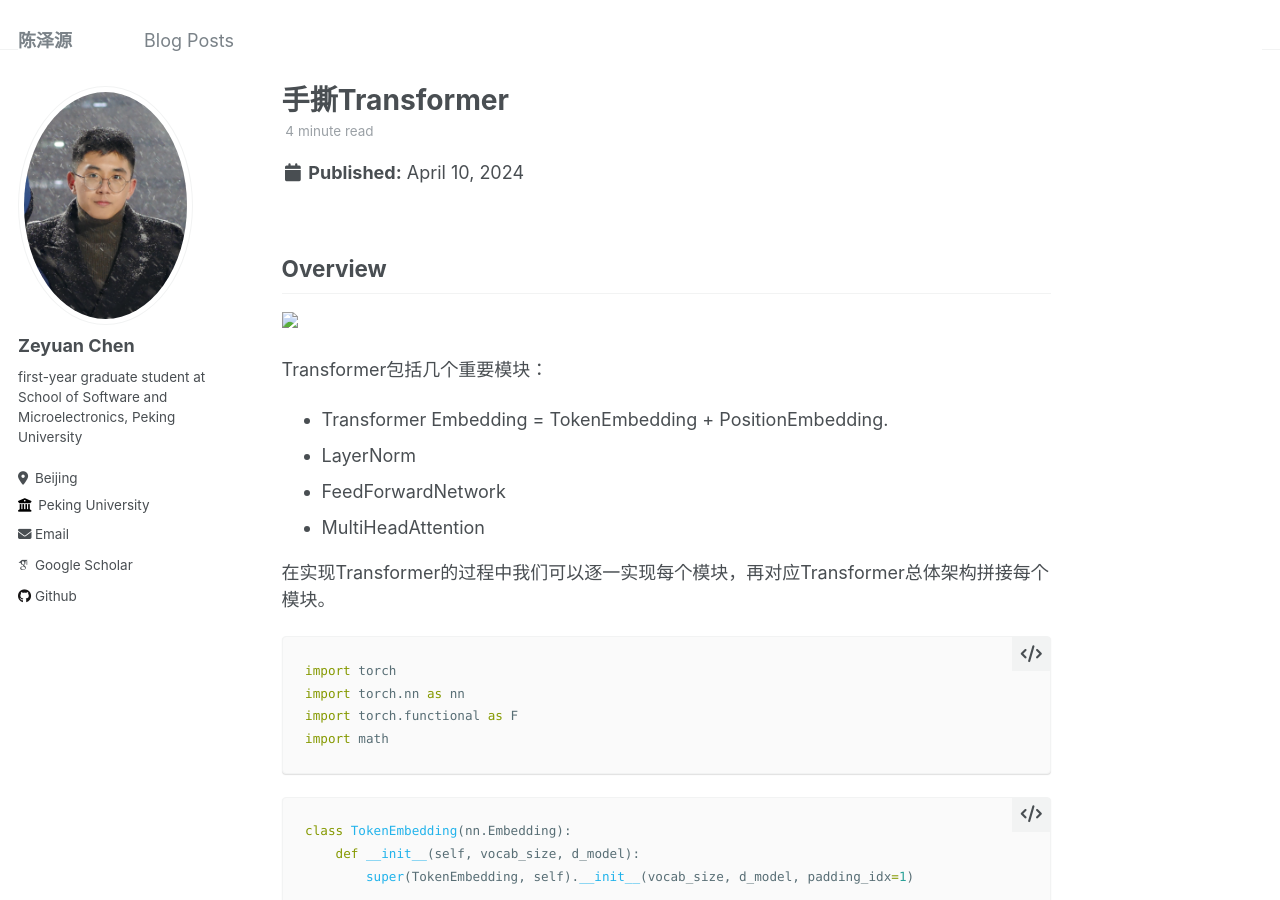
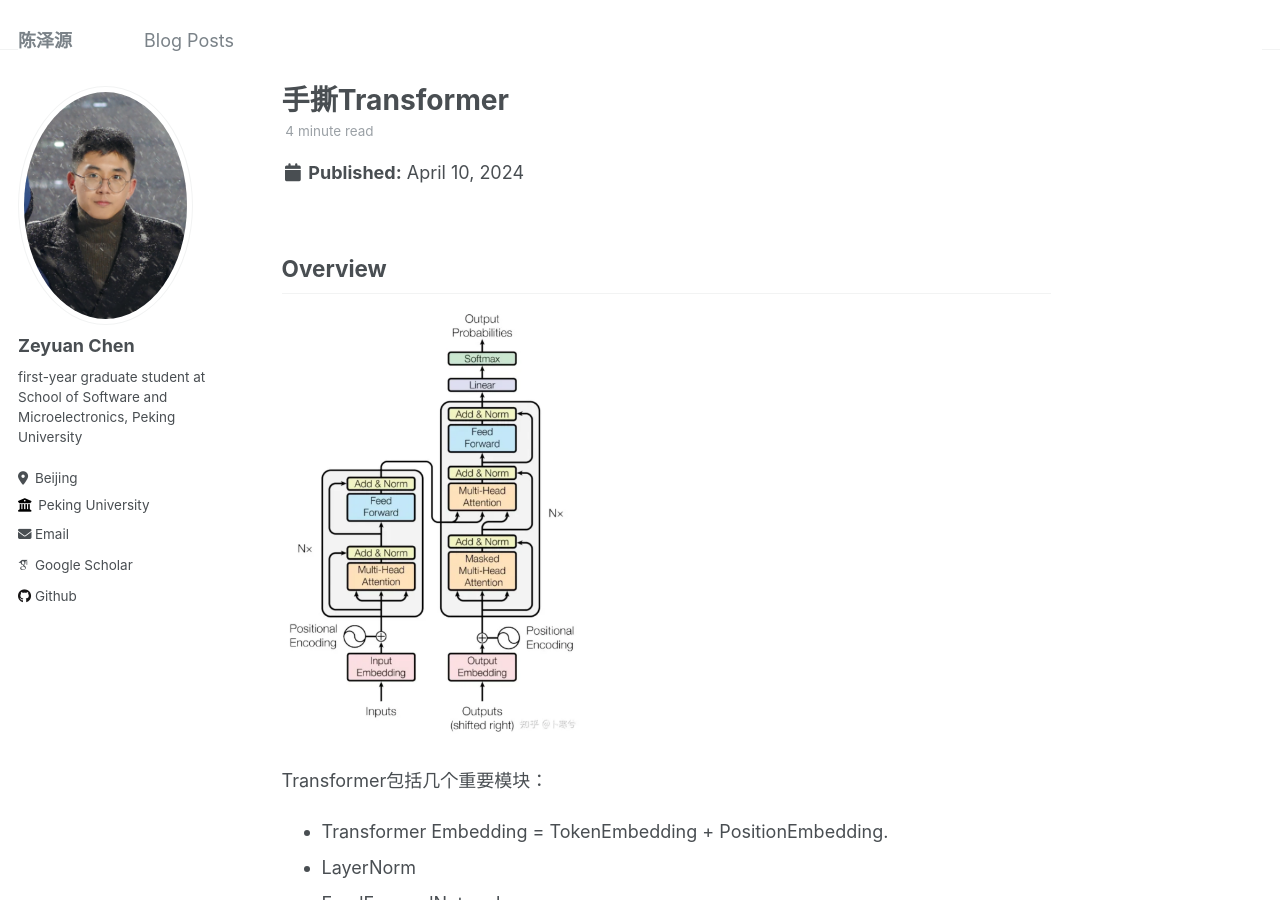
Before and after one commit to chenzyn/chenzyn.github.io, a Jekyll site: the page built from _posts/2012-08-14-blog-post-1.md, in a window 1280 px wide and 900 px high. Built offline with Jekyll 4.4.1, drawn with Linux system fonts in a browser that asks for light colours; some web fonts are replaced.

Commit message:
update post 1

````diff
--- a/_posts/2012-08-14-blog-post-1.md
+++ b/_posts/2012-08-14-blog-post-1.md
@@ -11,7 +11,7 @@ tags:
 Overview
 ---
 
-<img src="/_posts/image/1501712720654_pic_hd.jpg" width="300">
+<img src="/images/1501712720654_pic_hd.jpg" width="300">
 
 Transformer包括几个重要模块：
 - Transformer Embedding = TokenEmbedding + PositionEmbedding.
@@ -36,7 +36,7 @@ class TokenEmbedding(nn.Embedding):
 ```
 
 `TokenEmbedding`没什么好说的，`PositionEmbedding`公式如图所示
-<img src="/_posts/image/1511712720856_pic.jpg" width="500">
+<img src="/images/1511712720856_pic.jpg" width="500">
 - 可以注意下我们最后要得到的`self.encoding`大小为`(maxlen, d_model)`
 
 
@@ -114,7 +114,7 @@ class PositionwiseFeedForward(nn.Module):
 MultiHeadAttention
 ---
 
-<img src="/_posts/image/1521712726284_pic_hd.jpg" width="500">
+<img src="/images/1521712726284_pic_hd.jpg" width="500">
 
 - 注意是对attention mask之后做softmax再乘`value`矩阵
 - 多头其实就是把q, k, v的最后`d_model`维拆成`(n_head, -1)`维，分别作attention
````
Also changed, not shown: images/1501712720654_pic_hd.jpg (renamed from _posts/image/1501712720654_pic_hd.jpg), images/1511712720856_pic.jpg (renamed from _posts/image/1511712720856_pic.jpg), images/1521712726284_pic_hd.jpg (renamed from _posts/image/1521712726284_pic_hd.jpg).
